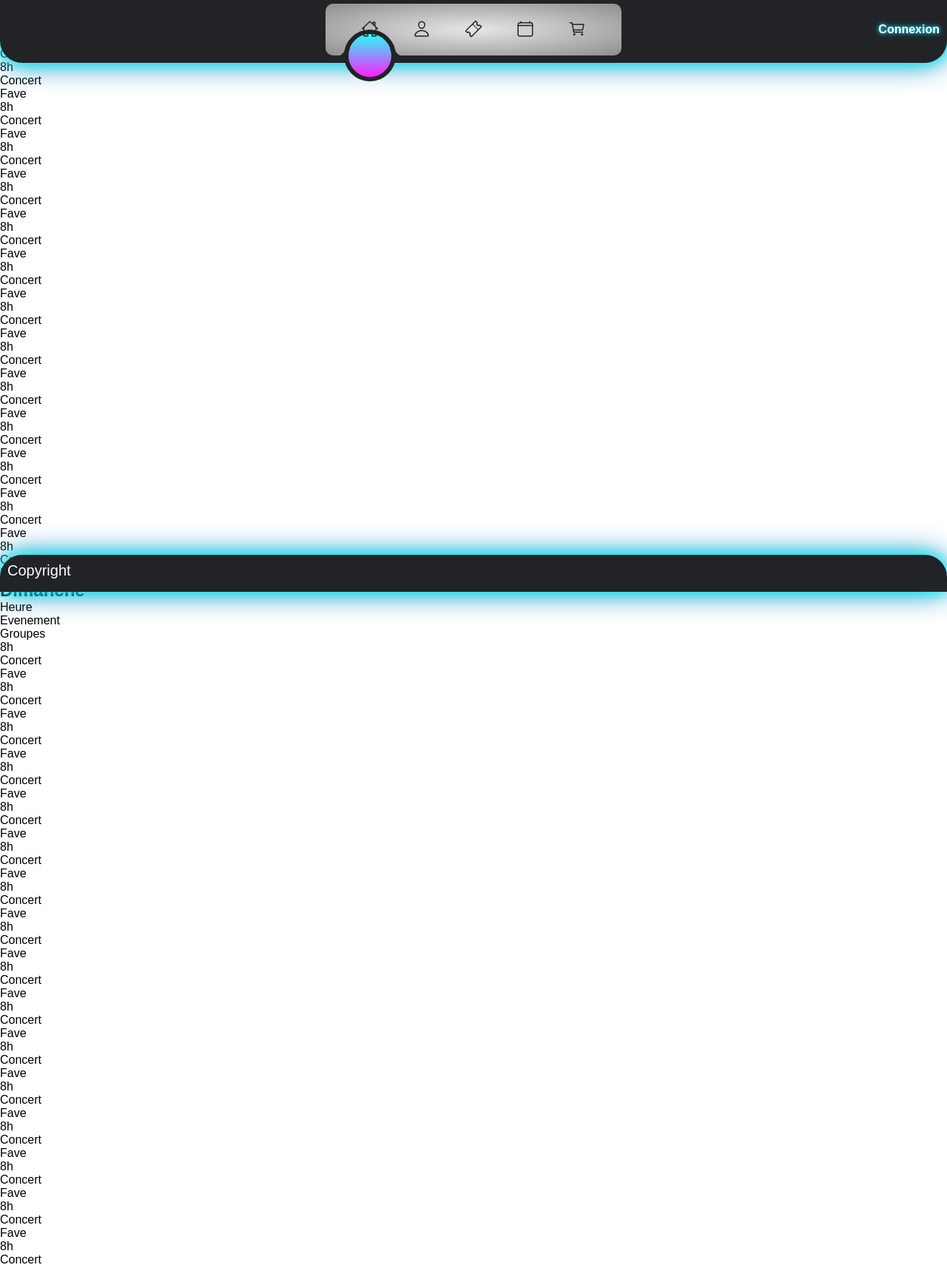
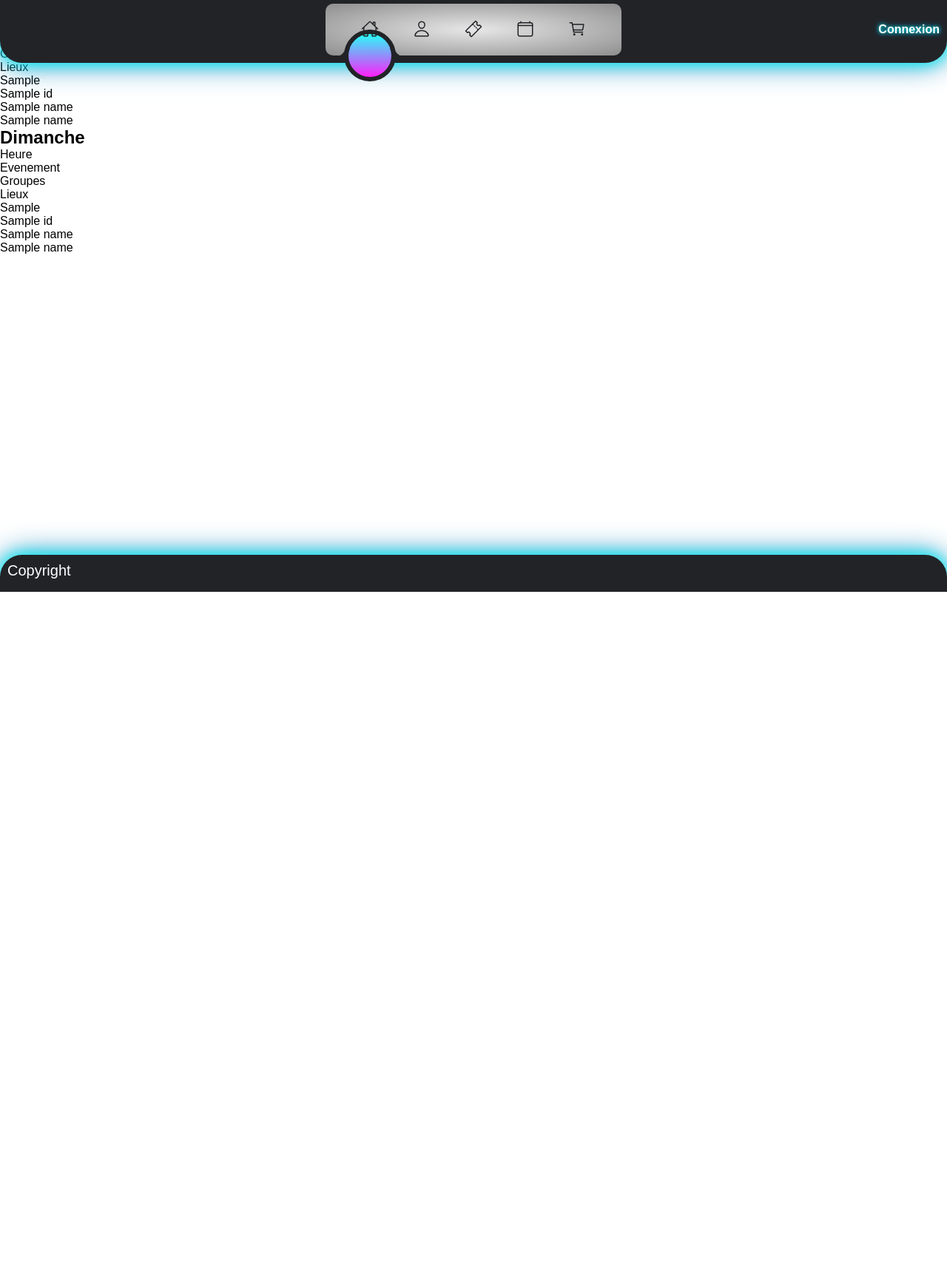
Before and after one commit to BOURREAUQuentin/Festiut-O, a Flask app: template src/templates/planning.html in a window 1280 px wide. Shown: the top 1710 px of the page at 74% size. After the commit the page ends 800 px from the top, so only its background shows below. Run offline with Flask 2, Linux system fonts and the light colour scheme; the template is opened without the code that fills it: most values are stand-ins (such as "Sample title", 1, 10 or a date in 2020).

Commit message:
feat: ajout liaison page planning avec la bd

```diff
--- a/src/modele/python/evenement.py
+++ b/src/modele/python/evenement.py
@@ -1,3 +1,5 @@
+from datetime import timedelta
+
 class Evenement:
     def __init__(self, id_evenement, nom, description, heure_debut, duree, tps_montage, tps_demontage, id_lieu, id_journee, id_groupe):
         self.__id_e = id_evenement
@@ -41,7 +43,9 @@
         Returns:
             DateTime: L'heure de début de l'événement
         """
-        return self.__heure_debut_e
+        # Formatter la durée en une chaîne "HH:MM"
+        heure_lisible = str(self.__heure_debut_e.seconds // 3600).zfill(2) + ":" + str((self.__heure_debut_e.seconds % 3600) // 60).zfill(2)
+        return heure_lisible
 
     def get_duree(self):
         """Renvoie la durée de l'événemment
--- a/src/templates/planning.html
+++ b/src/templates/planning.html
@@ -11,74 +11,18 @@
               <div class="st_column heure">Heure</div>
               <div class="st_column event">Evenement</div>
               <div class="st_column groupe">Groupes</div>
+              <div class="st_column lieu">Lieux</div>
             </div>
 		</div>
           <div class="st_table">
-            <div class="st_row">
-              <div class="st_column heure">8h</div>
-              <div class="st_column event">Concert</div>
-              <div class="st_column groupe">Fave</div>
-            </div>
-			<div class="st_row">
-				<div class="st_column heure">8h</div>
-				<div class="st_column event">Concert</div>
-				<div class="st_column groupe">Fave</div>
-			  </div>
-			  <div class="st_row">
-				<div class="st_column heure">8h</div>
-				<div class="st_column event">Concert</div>
-				<div class="st_column groupe">Fave</div>
-			  </div>
-			  <div class="st_row">
-				<div class="st_column heure">8h</div>
-				<div class="st_column event">Concert</div>
-				<div class="st_column groupe">Fave</div>
-			  </div>
-			  <div class="st_row">
-				<div class="st_column heure">8h</div>
-				<div class="st_column event">Concert</div>
-				<div class="st_column groupe">Fave</div>
-			  </div>
-			  <div class="st_row">
-				<div class="st_column heure">8h</div>
-				<div class="st_column event">Concert</div>
-				<div class="st_column groupe">Fave</div>
-			  </div>
-			  <div class="st_row">
-				<div class="st_column heure">8h</div>
-				<div class="st_column event">Concert</div>
-				<div class="st_column groupe">Fave</div>
-			  </div>
-			  <div class="st_row">
-				<div class="st_column heure">8h</div>
-				<div class="st_column event">Concert</div>
-				<div class="st_column groupe">Fave</div>
-			  </div>
-			  <div class="st_row">
-				<div class="st_column heure">8h</div>
-				<div class="st_column event">Concert</div>
-				<div class="st_column groupe">Fave</div>
-			  </div>
-			  <div class="st_row">
-				<div class="st_column heure">8h</div>
-				<div class="st_column event">Concert</div>
-				<div class="st_column groupe">Fave</div>
-			  </div>
-			  <div class="st_row">
-				<div class="st_column heure">8h</div>
-				<div class="st_column event">Concert</div>
-				<div class="st_column groupe">Fave</div>
-			  </div>
-			  <div class="st_row">
-				<div class="st_column heure">8h</div>
-				<div class="st_column event">Concert</div>
-				<div class="st_column groupe">Fave</div>
-			  </div>
-			  <div class="st_row">
-				<div class="st_column heure">8h</div>
-				<div class="st_column event">Concert</div>
-				<div class="st_column groupe">Fave</div>
-			  </div>
+			{% for tuple_evenement_samedi in liste_evenements_samedi %}
+				<div class="st_row">
+					<div class="st_column heure">{{ tuple_evenement_samedi[0].get_heure_debut() }}</div>
+					<div class="st_column event">{{ tuple_evenement_samedi[0].get_nom() }}</div>
+					<div class="st_column groupe">{{ tuple_evenement_samedi[1].get_nom() }}</div>
+					<div class="st_column lieu">{{ tuple_evenement_samedi[2].get_nom() }}</div>
+				</div>
+			{% endfor %}
         </div>
         <div class="st_wrap_table" data-table_id="1">
           <div class="st_table_header">
@@ -87,124 +31,18 @@
               <div class="st_column heure">Heure</div>
               <div class="st_column event">Evenement</div>
               <div class="st_column groupe">Groupes</div>
+              <div class="st_column lieu">Lieux</div>
             </div>
 		</div>
           <div class="st_table">
-            <div class="st_row">
-				<div class="st_column heure">8h</div>
-				<div class="st_column event">Concert</div>
-				<div class="st_column groupe">Fave</div>
-			  </div>
-			  <div class="st_row">
-				<div class="st_column heure">8h</div>
-				<div class="st_column event">Concert</div>
-				<div class="st_column groupe">Fave</div>
-			  </div>
-			  <div class="st_row">
-				<div class="st_column heure">8h</div>
-				<div class="st_column event">Concert</div>
-				<div class="st_column groupe">Fave</div>
-			  </div>
-			  <div class="st_row">
-				<div class="st_column heure">8h</div>
-				<div class="st_column event">Concert</div>
-				<div class="st_column groupe">Fave</div>
-			  </div>
-			  <div class="st_row">
-				<div class="st_column heure">8h</div>
-				<div class="st_column event">Concert</div>
-				<div class="st_column groupe">Fave</div>
-			  </div>
-			  <div class="st_row">
-				<div class="st_column heure">8h</div>
-				<div class="st_column event">Concert</div>
-				<div class="st_column groupe">Fave</div>
-			  </div>
-			  <div class="st_row">
-				<div class="st_column heure">8h</div>
-				<div class="st_column event">Concert</div>
-				<div class="st_column groupe">Fave</div>
-			  </div>
-			  <div class="st_row">
-				<div class="st_column heure">8h</div>
-				<div class="st_column event">Concert</div>
-				<div class="st_column groupe">Fave</div>
-			  </div>
-			  <div class="st_row">
-				<div class="st_column heure">8h</div>
-				<div class="st_column event">Concert</div>
-				<div class="st_column groupe">Fave</div>
-			  </div>
-			  <div class="st_row">
-				<div class="st_column heure">8h</div>
-				<div class="st_column event">Concert</div>
-				<div class="st_column groupe">Fave</div>
-			  </div>
-			  <div class="st_row">
-				<div class="st_column heure">8h</div>
-				<div class="st_column event">Concert</div>
-				<div class="st_column groupe">Fave</div>
-			  </div>
-			  <div class="st_row">
-				<div class="st_column heure">8h</div>
-				<div class="st_column event">Concert</div>
-				<div class="st_column groupe">Fave</div>
-			  </div>
-			  <div class="st_row">
-				<div class="st_column heure">8h</div>
-				<div class="st_column event">Concert</div>
-				<div class="st_column groupe">Fave</div>
-			  </div>
-			  <div class="st_row">
-				<div class="st_column heure">8h</div>
-				<div class="st_column event">Concert</div>
-				<div class="st_column groupe">Fave</div>
-			  </div>
-			  <div class="st_row">
-				<div class="st_column heure">8h</div>
-				<div class="st_column event">Concert</div>
-				<div class="st_column groupe">Fave</div>
-			  </div>
-			  <div class="st_row">
-				<div class="st_column heure">8h</div>
-				<div class="st_column event">Concert</div>
-				<div class="st_column groupe">Fave</div>
-			  </div>
-			  <div class="st_row">
-				<div class="st_column heure">8h</div>
-				<div class="st_column event">Concert</div>
-				<div class="st_column groupe">Fave</div>
-			  </div>
-			  <div class="st_row">
-				<div class="st_column heure">8h</div>
-				<div class="st_column event">Concert</div>
-				<div class="st_column groupe">Fave</div>
-			  </div>
-			  <div class="st_row">
-				<div class="st_column heure">8h</div>
-				<div class="st_column event">Concert</div>
-				<div class="st_column groupe">Fave</div>
-			  </div>
-			  <div class="st_row">
-				<div class="st_column heure">8h</div>
-				<div class="st_column event">Concert</div>
-				<div class="st_column groupe">Fave</div>
-			  </div>
-			  <div class="st_row">
-				<div class="st_column heure">8h</div>
-				<div class="st_column event">Concert</div>
-				<div class="st_column groupe">Fave</div>
-			  </div>
-			  <div class="st_row">
-				<div class="st_column heure">8h</div>
-				<div class="st_column event">Concert</div>
-				<div class="st_column groupe">Fave</div>
-			  </div>
-			  <div class="st_row">
-				<div class="st_column heure">8h</div>
-				<div class="st_column event">Concert</div>
-				<div class="st_column groupe">Fave</div>
-			  </div>
+            {% for tuple_evenement_dimanche in liste_evenements_dimanche %}
+				<div class="st_row">
+					<div class="st_column heure">{{ tuple_evenement_dimanche[0].get_heure_debut() }}</div>
+					<div class="st_column event">{{ tuple_evenement_dimanche[0].get_nom() }}</div>
+					<div class="st_column groupe">{{ tuple_evenement_dimanche[1].get_nom() }}</div>
+					<div class="st_column lieu">{{ tuple_evenement_dimanche[2].get_nom() }}</div>
+				</div>
+			{% endfor %}
           </div>
         </div>
       </main>
--- a/src/views.py
+++ b/src/views.py
@@ -153,8 +153,8 @@
             liste_evenements_samedi = lister_evenements_par_journee(date_journee)
         else:
             liste_evenements_dimanche = lister_evenements_par_journee(date_journee)
-    return render_template("planning.html", page_planning=True, dico_journees=dico_journees,
-                           liste_evenements_samedi=liste_evenements_samedi, liste_evenements_dimanche=liste_evenements_dimanche, connecte=spectateur_est_connecte(le_spectateur_connecte))
+    return render_template("planning.html", page_planning=True, liste_evenements_samedi=liste_evenements_samedi,
+                           liste_evenements_dimanche=liste_evenements_dimanche, connecte=spectateur_est_connecte(le_spectateur_connecte))
 
 @app.route("/profil")
 def profil():
```
Also changed, not shown: src/static/planning.css (+3 -11 lines).
